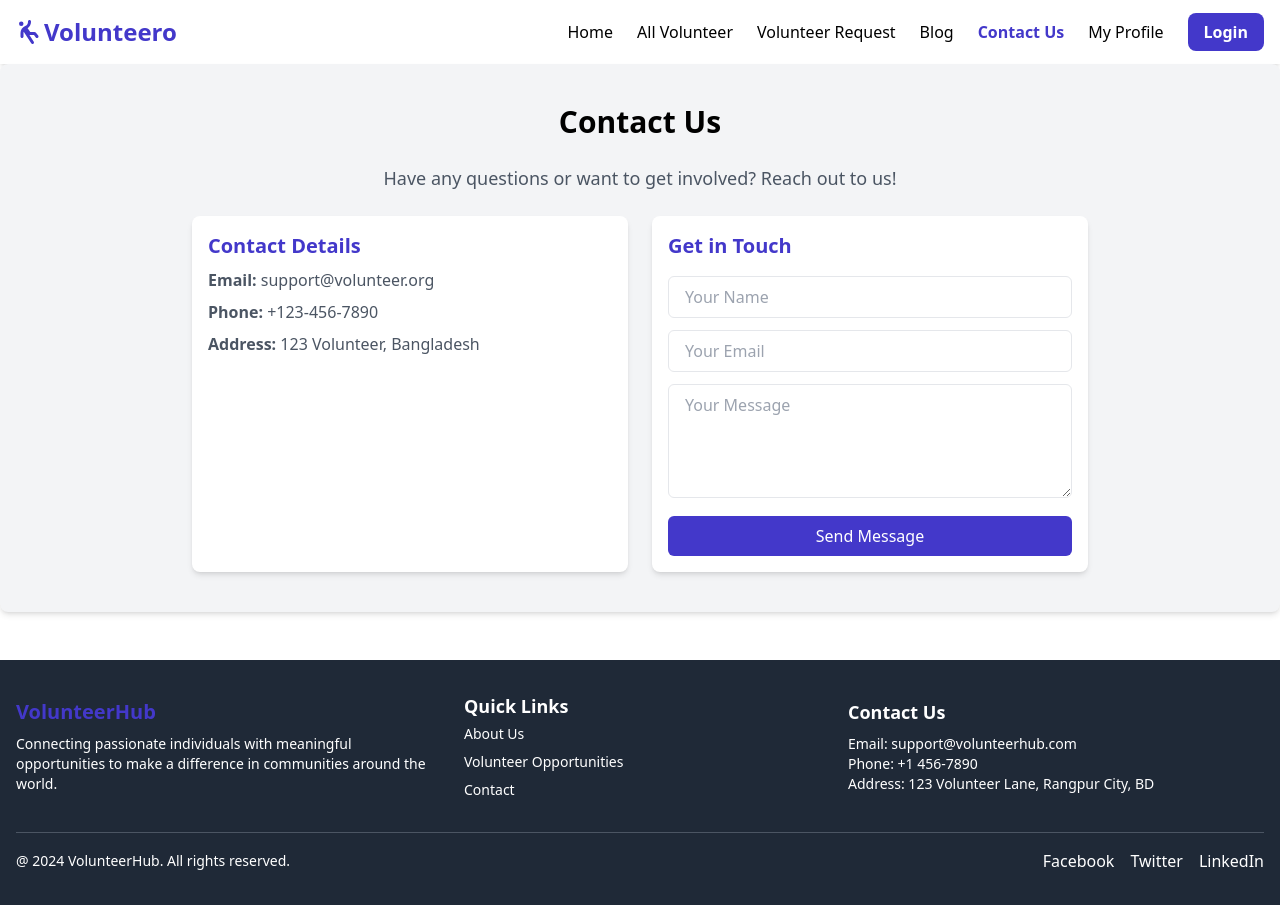
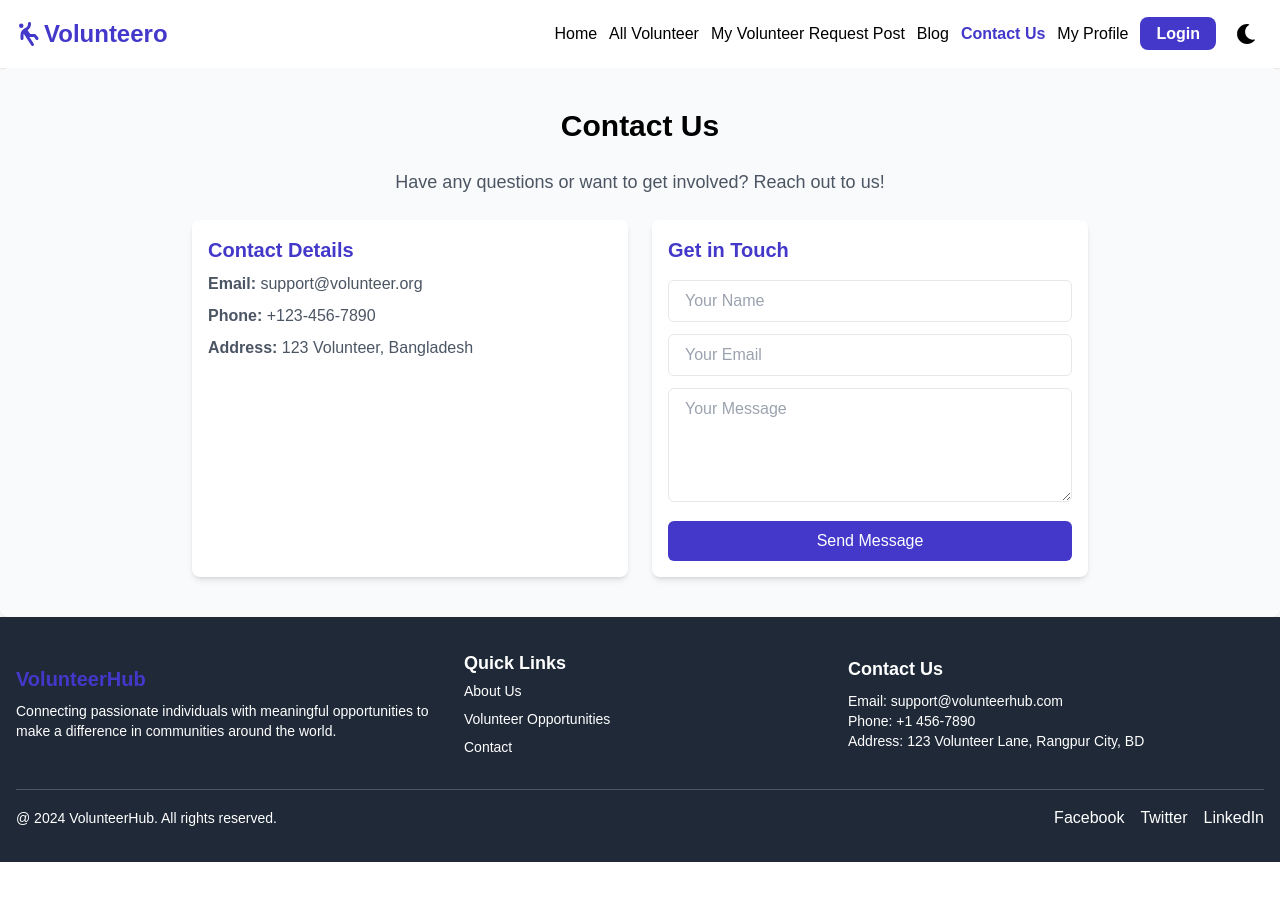
Before and after one commit to chayon1001/volunteer-management-client-side, a React (Vite) app: page /contactUs in a window 1280 px wide. After the commit the page ends 862 px from the top, so only its background shows below. Built offline with nearby package versions, Linux system fonts and the light colour scheme; no server answers.

Commit message:
addded the theme on navbar with icon sun and ligth icon for whole website

```diff
--- a/src/components/Navbar/Navbar.jsx
+++ b/src/components/Navbar/Navbar.jsx
@@ -2,13 +2,20 @@ import React, { useContext, useEffect, useState } from 'react';
 import { NavLink, Link, useNavigate, useLocation } from 'react-router-dom';
 import { AuthContext } from '../../provider/AuthProvider';
 import { FaPersonFalling } from 'react-icons/fa6';
+import { FaMoon, FaSun } from 'react-icons/fa';
+import { ThemeContext } from '../../provider/themeContext/ThemeProvider';
 
 const Navbar = () => {
     const navigate = useNavigate();
     const { user, logOut } = useContext(AuthContext);
+    const { isDarkMode, setIsDarkMode } = useContext(ThemeContext);
     const [isHovered, setIsHovered] = useState(false);
     const [isDropdownOpen, setIsDropdownOpen] = useState(false);
     const location = useLocation();
+
+    const handleThemeToggle = () => {
+        setIsDarkMode((prevMode) => !prevMode);
+    };
 
     useEffect(() => {
         setIsDropdownOpen(false);
@@ -31,7 +38,7 @@ const Navbar = () => {
             : 'hover:text-indigo-600';
 
     return (
-        <nav className="bg-white text-black shadow-md">
+        <nav className="bg-white dark:bg-gray-800 text-black dark:text-white shadow-md">
             <div className="container mx-auto px-4 py-4 flex justify-between items-center">
 
                 {/* Logo */}
@@ -41,7 +48,7 @@ const Navbar = () => {
                 </div>
 
                 {/* Navigation Links */}
-                <div className="flex items-center gap-6">
+                <div className="flex items-center gap-3">
                     <NavLink to="/" className={linkClasses}>
                         Home
                     </NavLink>
@@ -50,15 +57,15 @@ const Navbar = () => {
                     </NavLink>
 
                     <NavLink to="/myVolunteerRequestPost" className={linkClasses}>
-                       Volunteer Request
+                        My Volunteer Request Post
                     </NavLink>
 
                     <NavLink to="/blogSection" className={linkClasses}>
-                       Blog
+                        Blog
                     </NavLink>
 
                     <NavLink to="/contactUs" className={linkClasses}>
-                      Contact Us
+                        Contact Us
                     </NavLink>
 
 
@@ -134,7 +141,12 @@ const Navbar = () => {
                             </Link>
                         )}
 
+
                     </div>
+
+                    <button onClick={handleThemeToggle} className="text-xl p-2">
+                        {isDarkMode ? <FaSun /> : <FaMoon />}
+                    </button>
                 </div>
             </div>
         </nav>
--- a/src/index.css
+++ b/src/index.css
@@ -1,3 +1,32 @@
 @tailwind base;
 @tailwind components;
 @tailwind utilities;
+
+
+/* Default Light Mode Styles */
+:root {
+  --background-color-light: #ffffff;
+  --text-color-light: #000000;
+  --background-color-dark: #121212;
+  --text-color-dark: #ffffff;
+}
+
+/* Light Mode */
+body {
+  background-color: var(--background-color-light);
+  color: var(--text-color-light);
+  font-family: 'Arial', sans-serif;
+  transition: background-color 0.3s ease, color 0.3s ease;
+}
+
+/* Dark Mode */
+body.dark {
+  background-color: var(--background-color-dark);
+  color: var(--text-color-dark);
+}
+
+.navbar {
+  transition: background-color 0.3s ease, color 0.3s ease;
+}
+
+/* Add other styles for light and dark modes */
--- a/src/layouts/MainLayout.jsx
+++ b/src/layouts/MainLayout.jsx
@@ -5,7 +5,7 @@ import Footer from '../components/footer/Footer';
 
 const MainLayout = () => {
     return (
-        <div>
+        <div className="bg-white dark:bg-gray-900 text-black dark:text-white">
             <Navbar></Navbar>
             <Outlet></Outlet>
             <Footer></Footer>
--- a/src/pages/blogSection/BlogSection.jsx
+++ b/src/pages/blogSection/BlogSection.jsx
@@ -26,7 +26,7 @@ const BlogSection = () => {
     ];
 
     return (
-        <section className="bg-gray-50 py-10 px-6 rounded-lg shadow-md">
+        <section className="bg-gray-50 dark:bg-gray-900 py-10 px-6 rounded-lg shadow-md ">
             <Helmet>
                 <title>Blog - Volunteer-management</title>
             </Helmet>
--- a/src/pages/contacUs/ContactUs.jsx
+++ b/src/pages/contacUs/ContactUs.jsx
@@ -30,7 +30,7 @@ const ContactUs = () => {
     };
 
     return (
-        <section className="bg-gray-100 py-10 px-6 rounded-lg shadow-md mb-12">
+        <section className="bg-gray-50 dark:bg-gray-900 py-10 px-6 rounded-lg shadow-md">
             <Helmet>
                 <title>Contact us - Volunteer-management</title>
             </Helmet>
--- a/src/provider/AuthProvider.jsx
+++ b/src/provider/AuthProvider.jsx
@@ -19,6 +19,16 @@ const googleProvider = new GoogleAuthProvider();
 const AuthProvider = ({ children }) => {
     const [user, setUser] = useState(null);
     const [loading, setLoading] = useState(true);
+    const [theme, setTheme] = useState(localStorage.getItem('theme') || 'light');
+
+    useEffect(() => {
+        document.documentElement.className = theme;
+        localStorage.setItem('theme', theme);
+    }, [theme]);
+
+    const toggleTheme = () => {
+        setTheme((prevTheme) => (prevTheme === 'light' ? 'dark' : 'light'));
+    };
 
     // Create User
     const createUser = async (email, password) => {
@@ -53,31 +63,24 @@ const AuthProvider = ({ children }) => {
         const unsubscribe = onAuthStateChanged(auth, (currentUser) => {
             setUser(currentUser);
 
-            console.log('state captured', currentUser?.email)
-
             if (currentUser?.email) {
-                const user = { email: currentUser.email }
+                const user = { email: currentUser.email };
 
                 axios.post('http://localhost:5000/jwt', user, { withCredentials: true })
                     .then(res => {
-                        console.log(res.data)})
+                        console.log(res.data);
                         setLoading(false);
-            }
-            else {
+                    });
+            } else {
                 axios.post('http://localhost:5000/logout', {}, {
-                    withCredentials: true
+                    withCredentials: true,
                 })
                     .then(res => {
-                        console.log('logout', res.data)
-                    })
+                        console.log('logout', res.data);
+                    });
                 setLoading(false);
-
             }
-
-
-
         });
-
 
         return () => unsubscribe();
     }, []);
@@ -90,6 +93,8 @@ const AuthProvider = ({ children }) => {
         logOut,
         loading,
         logInWithGoogle,
+        theme,
+        toggleTheme,
     };
 
     return (
--- /dev/null
+++ b/src/provider/themeContext/ThemeProvider.jsx
@@ -0,0 +1,32 @@
+import React, { createContext, useState, useEffect } from 'react';
+
+export const ThemeContext = createContext();
+
+const ThemeProvider = ({ children }) => {
+  const [isDarkMode, setIsDarkMode] = useState(false);
+
+  useEffect(() => {
+    const savedTheme = localStorage.getItem('theme');
+    if (savedTheme) {
+      setIsDarkMode(savedTheme === 'dark');
+    }
+  }, []);
+
+  useEffect(() => {
+    if (isDarkMode) {
+      document.documentElement.classList.add('dark');
+      localStorage.setItem('theme', 'dark');
+    } else {
+      document.documentElement.classList.remove('dark');
+      localStorage.setItem('theme', 'light');
+    }
+  }, [isDarkMode]);
+
+  return (
+    <ThemeContext.Provider value={{ isDarkMode, setIsDarkMode }}>
+      {children}
+    </ThemeContext.Provider>
+  );
+};
+
+export default ThemeProvider;
--- a/tailwind.config.js
+++ b/tailwind.config.js
@@ -4,6 +4,7 @@ export default {
     "./index.html",
     "./src/**/*.{js,ts,jsx,tsx}",
   ],
+  darkMode: 'class',  // Enables dark mode with class strategy
   theme: {
     extend: {},
   },
```
Also changed, not shown: src/main.jsx (+8 -3 lines).
